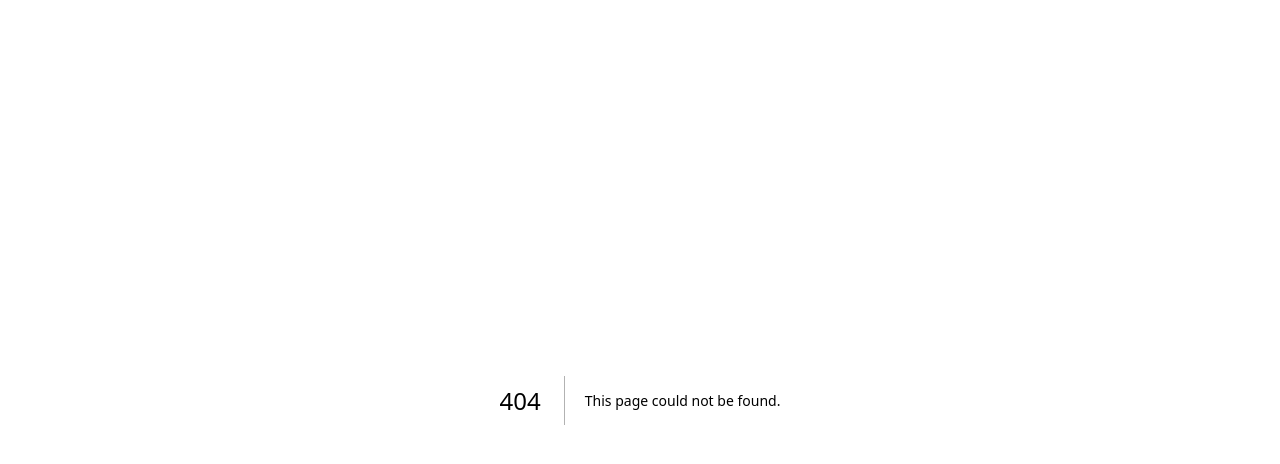
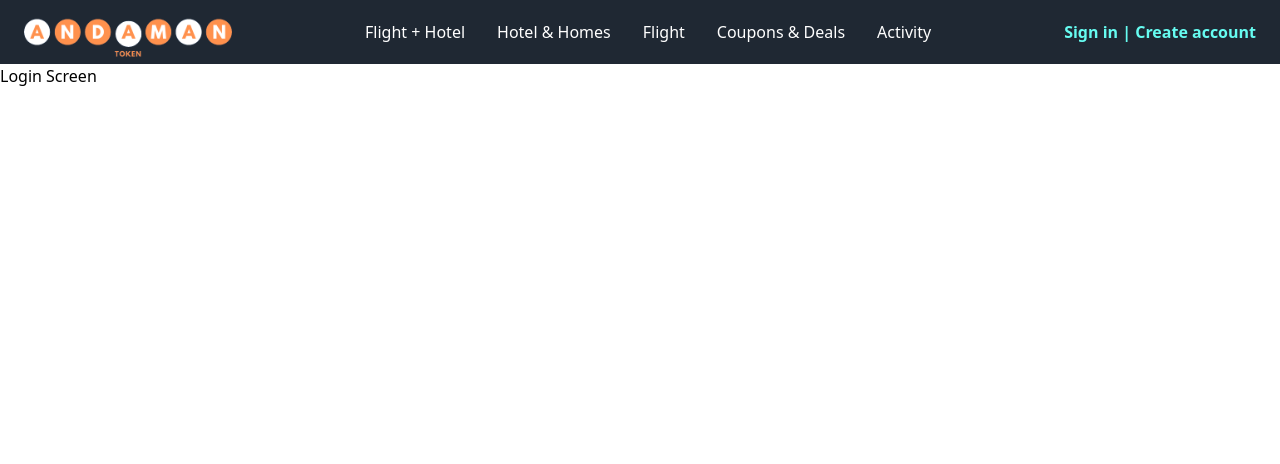
Before and after one commit to baadnk7777777/andamon_token_frontend, a Next.js app: page /login_screen in a window 1280 px wide. Before the commit this address had no page. Shown: the top 464 px of the page. Built offline with nearby package versions, Linux system fonts and the light colour scheme.

Commit message:
add navbar all page.

```diff
--- a/pages/_app.tsx
+++ b/pages/_app.tsx
@@ -1,6 +1,10 @@
+import Navbar from '@/components/Navbar'
 import '@/styles/globals.css'
 import type { AppProps } from 'next/app'
 
 export default function App({ Component, pageProps }: AppProps) {
-  return <Component {...pageProps} />
+  return <>
+  <Navbar/>
+    <Component {...pageProps}></Component>
+    </>
 }
--- a/pages/index.tsx
+++ b/pages/index.tsx
@@ -9,6 +9,6 @@
 
 export default function Home() {
   return (
-   <Navbar/>
+    <h1>Hello</h1>
   )
 }
--- /dev/null
+++ b/pages/login_screen.tsx
@@ -0,0 +1,7 @@
+import React from 'react'
+
+export default function login_screen() {
+  return (
+    <h1>Login Screen</h1>
+  )
+}
```
